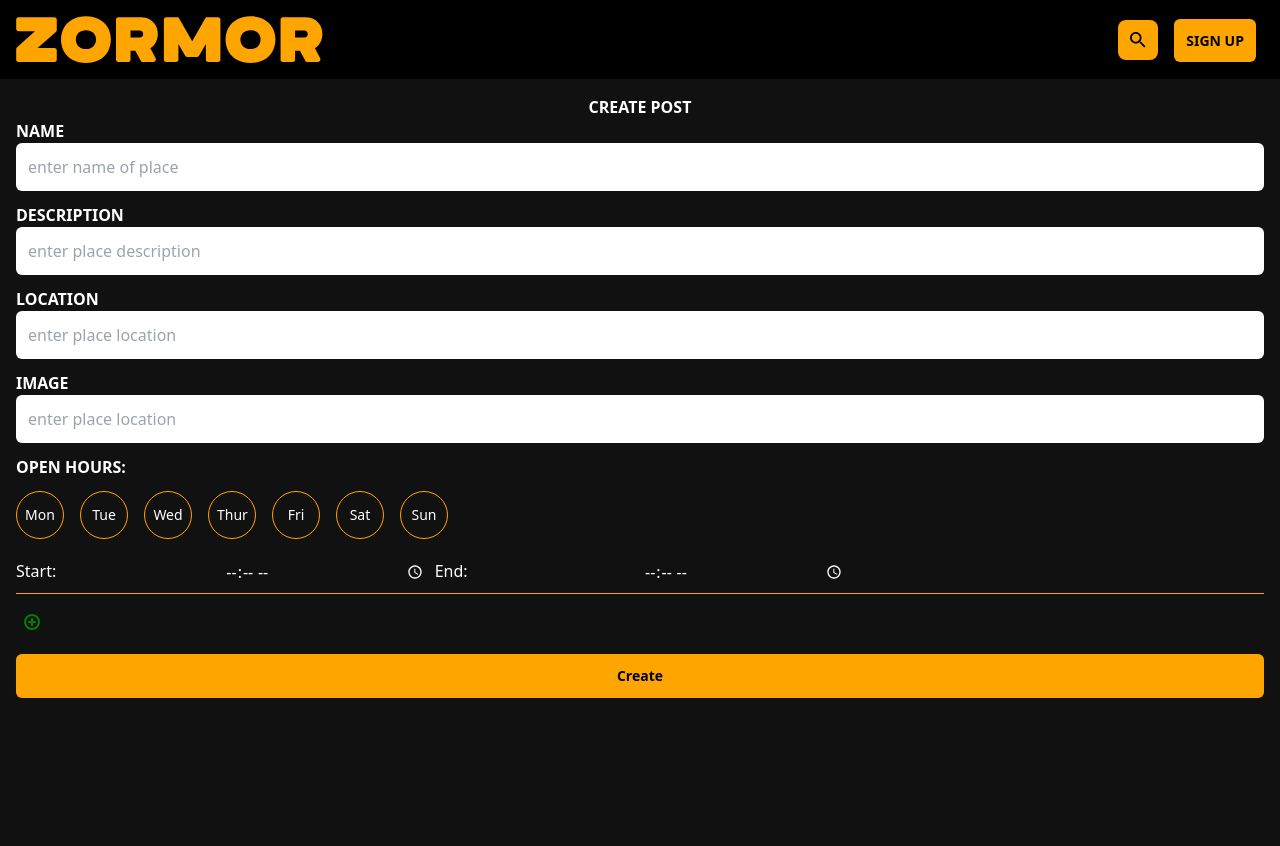
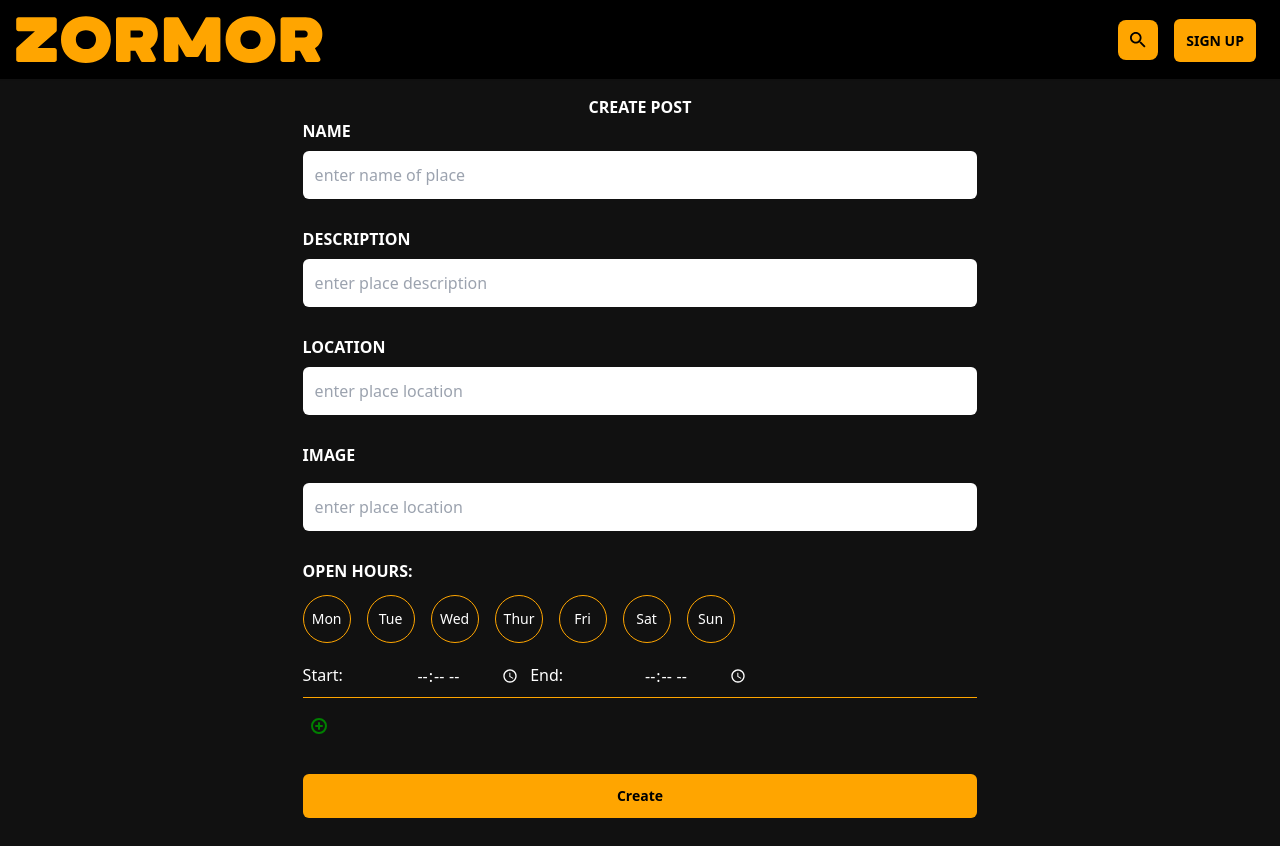
Before and after one commit to ZormorApp/testFrontend, a Nuxt app: page /zormor/admin in a window 1280 px wide. Before the commit the page ends 800 px from the top, so only its background shows below. Built offline with nearby package versions, Linux system fonts and the light colour scheme.

Commit message:
added custom form validation and errors component

```diff
--- /dev/null
+++ b/components/error-message.vue
@@ -0,0 +1,9 @@
+<template>
+  <span className="text-xs text-red-300">{{message}}</span>
+</template>
+
+<script setup>
+const props = defineProps({
+  message: String
+})
+</script>
--- a/pages/zormor/admin.vue
+++ b/pages/zormor/admin.vue
@@ -2,24 +2,40 @@
   <div class="container py-4 flex justify-center items-center">
     <div class="">
       <h2 class="text-center uppercase font-bold">Create post</h2>
-      <form>
-        <label class="uppercase font-bold">Name</label>
-        <input class="input" type="text" placeholder="enter name of place" />
-        <label class="uppercase font-bold">Description</label>
+
+      <form class="grid gap-4">
+        <div class="grid">
+          <label class="mb-2 uppercase font-bold">Name</label>
+          <input class="input" type="text" placeholder="enter name of place" v-model="placeName" />
+          <ErrorMessage :message="errors.name"/>
+        </div>
+
+        <div class="grid">
+          <label class="mb-2 uppercase font-bold">Description</label>
           <input
             class="input"
             type="text"
-          placeholder="enter place description" />
-        <label class="uppercase font-bold">Location</label>
-        <input class="input" type="text" placeholder="enter place location" />
+            placeholder="enter place description" v-model="placeDescription" />
+            <ErrorMessage :message="errors.description"/>
+        </div>
+
+        <div class="grid">
+          <label class="mb-2 uppercase font-bold">Location</label>
+          <input class="input" type="text" placeholder="enter place location" v-model="placeLocation" />
+          <ErrorMessage :message="errors.location"/>
+        </div>
+
         <!-- <label class="uppercase font-bold">Opening time</label>
         <input class="input" type="time" placeholder="enter opening time" />
+
         <label class="uppercase font-bold">Closing time</label>
         <input class="input" type="time" placeholder="enter closing time" /> -->
+
         <label class="uppercase font-bold">Image</label>
         <input class="input" type="text" placeholder="enter place location" />
 
-        <div class="mb-4 flex flex-col gap-3">
+        <div class="mb-4">
+          <div class="flex flex-col gap-3">
             <p class="uppercase font-bold">Open Hours:</p>
 
             <div class="flex flex-wrap gap-x-4 gap-y-2">
@@ -55,7 +71,10 @@
             </button>
           </div>
 
-        <button type="submit" class="btn hover:bg-orange-400 font-bold">
+          <ErrorMessage :message="errors.openPeriods"/>
+        </div>
+
+        <button type="button" class="btn hover:bg-orange-400 font-bold" @click="handleSubmit">
           Create
         </button>
       </form>
@@ -69,11 +88,15 @@ useHead({
   meta: [{ name: "description", content: "zormor creation screen " }],
 })
 
-const DAYS_OF_WEEK = ["mon", "tue", "wed", "thur", "fri", "sat", "sun"];
-
+// form Data
+const placeName = ref("")
+const placeDescription = ref("")
+const placeLocation = ref("")
 const openPeriods = ref([
   {days: [], start: '', end: ''}
 ])
+
+const DAYS_OF_WEEK = ["mon", "tue", "wed", "thur", "fri", "sat", "sun"];
 
 const pointer = ref(0)
 
@@ -141,7 +164,67 @@ const deletePeriod = (index) => {
   }
 }
 
-// const openPeriodsErrs = ref(" s")
+const errors = ref({
+  name: "",
+  description: "",
+  location: "",
+  openPeriods: "",
+})
+
+const handleSubmit = () => {
+  if (!handleErrors()) {
+    console.log('there are errors in your form')
+  } else {
+    console.log('no errors')
+  }
+  // console.log(placeName.value)
+}
+
+const handleErrors = () => {
+  let anyError = true
+  const name = placeName.value.trim()
+  const description = placeDescription.value.trim()
+  const location = placeLocation.value.trim()
+
+  if (!name) {
+    errors.value.name = "Please enter a valid name"
+    anyError = false
+  } else {
+    errors.value.name = ""
+  }
+
+  if (!description) {
+    anyError = false
+    errors.value.description = "Please enter a valid description"
+  } else {
+    errors.value.description = ""
+  }
+
+  if (!location) {
+    anyError = false
+    errors.value.location = "Please enter a valid location"
+  } else {
+    errors.value.location = ""
+  }
+
+  if (openPeriods.value.some(item => item.days.length === 0)) {
+    errors.value.openPeriods = "Please fill in the days"
+    anyError = false
+  }
+  else if (openPeriods.value.some(item => item.start === "")) {
+    errors.value.openPeriods = "Please add the start hours"
+    anyError = false
+  }
+  else if (openPeriods.value.some(item => item.end === "")) {
+    errors.value.openPeriods = "Please add the end hours"
+    anyError = false
+  }
+  else {
+    errors.value.openPeriods = ""
+  }
+
+  return anyError
+}
 
 </script>
 
```
Lines whose indentation alone changed are shown as unchanged.
